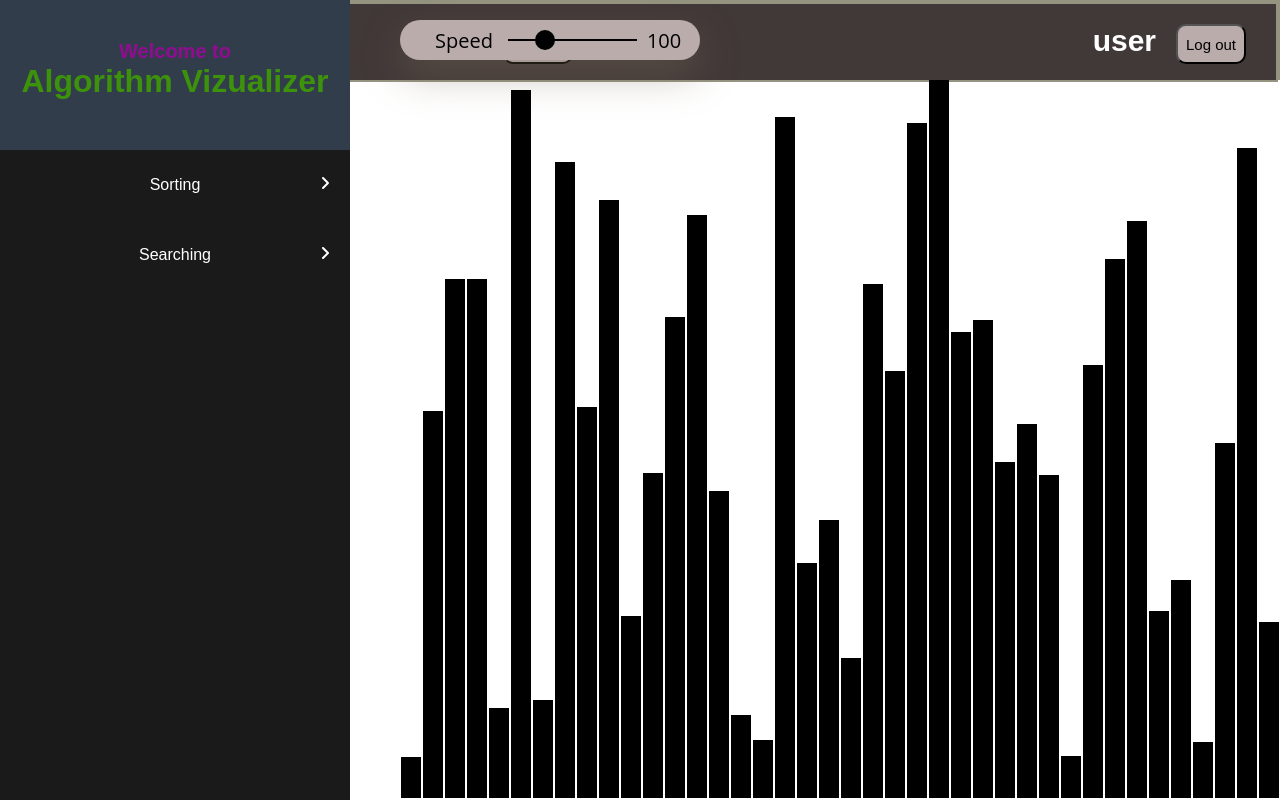
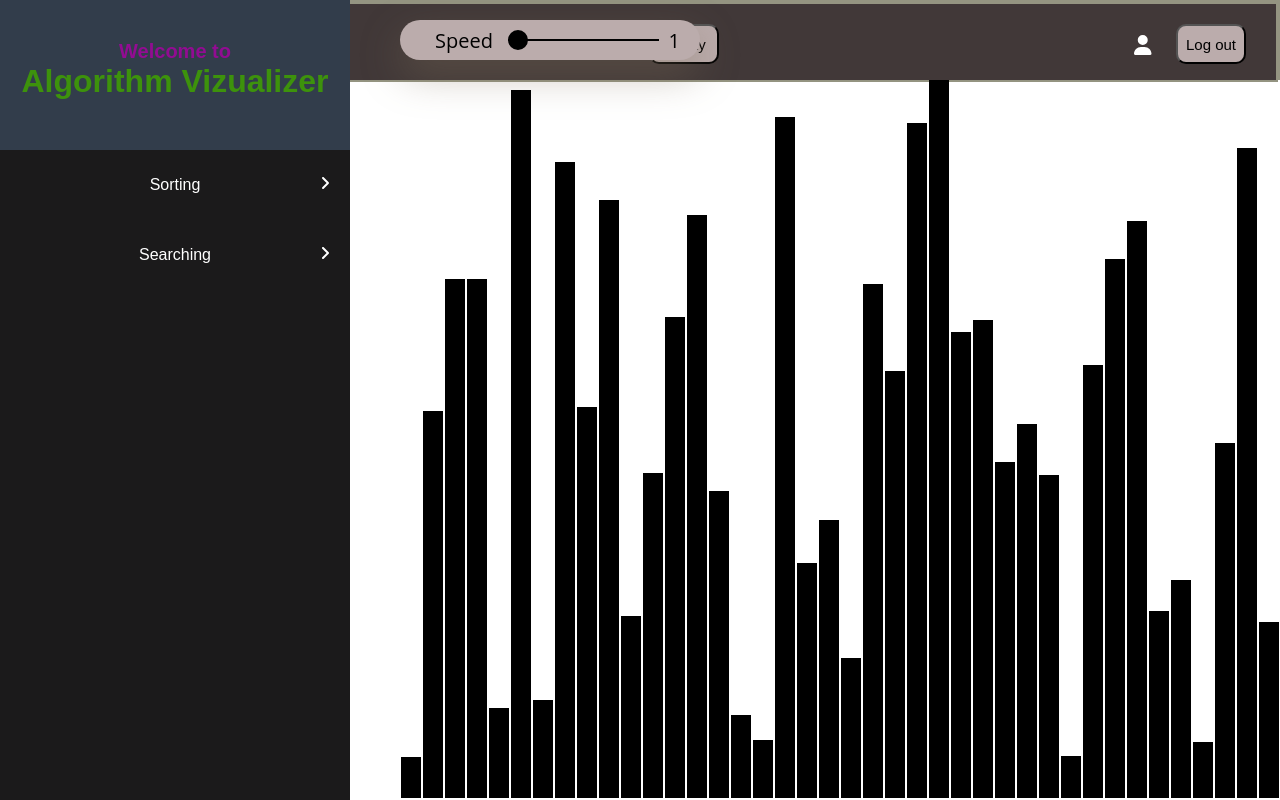
Before and after one commit to DANIGAIN/algorithmVisualizer, a React (Vite) app in the folder client/: page / in a window 1280 px wide. Shown: the top 800 px of the page. Built offline with nearby package versions, Linux system fonts and the light colour scheme; no server answers.

Commit message:
log out done

```diff
--- a/client/src/App.jsx
+++ b/client/src/App.jsx
@@ -8,27 +8,27 @@ import { auth } from './firebase';
 import SortingVisualizer from './components/SortingVisualizer/SortingVisualizer'
 
 function App() {
-   // const [userName , setUserName] = useState('');
-   // useEffect(()=>{
-   //    auth.onAuthStateChanged((user)=>
-   //    {
-   //       if(user)
-   //       {
-   //          setUserName(user.displayName);
-   //       }else
-   //       {
-   //          setUserName('');
-   //       }
-   //    });
+   const [userName , setUserName] = useState('');
+   useEffect(()=>{
+      auth.onAuthStateChanged((user)=>
+      {
+         if(user)
+         {
+            setUserName(user.displayName);
+         }else
+         {
+            setUserName('');
+         }
+      });
 
-   // },[]);
+   },[]);
 
 
    return (
     <div className='App'>
       <BrowserRouter>
       <Routes>
-         <Route path='/' element={<Home />}>Home</Route>
+         <Route path='/' element={<Home name={userName}/>}>Home</Route>
          <Route path='/login' element={<Login/>}>Home</Route>
          <Route path='/signup' element={<Signup/>}>Home</Route>
          <Route path='/sortingVisualizer' element={<SortingVisualizer/>}>
--- a/client/src/components/Home/Header/Header.jsx
+++ b/client/src/components/Home/Header/Header.jsx
@@ -1,9 +1,28 @@
-import React from "react";
+import React, { useState } from "react";
+import { FontAwesomeIcon } from '@fortawesome/react-fontawesome';
+import { faUser } from '@fortawesome/free-solid-svg-icons'
+import { faPlay } from '@fortawesome/free-solid-svg-icons'
+import { auth } from '../../../firebase';
+import { signOut } from "firebase/auth";
+import './style.css';
+import { Link, useNavigate } from "react-router-dom";
 
-import './style.css';
+export function Header(props) {
+    const navigate = useNavigate();
+    const[rangeHandaler, setRangeHandaler]=useState(1);
 
-export function Header() {
 
+    function logOutHandaler(){
+        signOut(auth).then(() => {
+            navigate('/login');
+        }).catch((error) => {
+
+        });
+    }
+
+    function changeHandaler(e){
+        setRangeHandaler((prev)=>e.target.value)
+    }
     return (
         <>
 
@@ -11,15 +30,14 @@ export function Header() {
 
                 <div className="slider">
                     <p id="rangeName">Speed</p>
-                    <input type="range" min="0" max="200"  />
-                        <p id="rangeValue">100</p>
+                    <input type="range" min="1" max="100" value={rangeHandaler} onChange={(e)=>{changeHandaler(e)}}/>
+                        <p id="rangeValue">{rangeHandaler}</p>
                 </div>
 
-                <button className="btn1"><i className="fa-solid fa-play"></i>play</button>
-                <button className="btn1 btn2">Log out</button>
-                <h1>user</h1>
+                <button className="btn1 fbtn"><FontAwesomeIcon icon={faPlay} className="pbtn"/>play</button>
+                <button className="btn1 btn2" onClick={logOutHandaler}>Log out</button>
+                <h1><FontAwesomeIcon icon={faUser} className="ubtn"/>{props.name}</h1>
             </div>
-
 
 
         </>
--- a/client/src/components/Home/Header/style.css
+++ b/client/src/components/Home/Header/style.css
@@ -17,7 +17,10 @@
     background-color:#bbacac;
 
    }
-   .header .btn1 i{
+   .header .fbtn{
+    margin-left: 250px;
+   }
+   .header .fbtn .pbtn{
     margin-right: 5px;
    }
    .header .btn1:hover{
@@ -33,9 +36,13 @@
    .header h1{
       float:right;
       margin: 20px ;
-      font-size: 30px;
+      font-size: 25px;
+      margin-top: 25px;
    }
-
+.header h1 .ubtn{
+    margin-right: 5px;
+    font-size: 20px;
+}
 
     .slider {
     position: absolute;
--- a/client/src/components/Home/Main/Home.jsx
+++ b/client/src/components/Home/Main/Home.jsx
@@ -5,13 +5,13 @@ import './style.css';
 import { useEffect } from 'react';
 import { Header } from '../Header/Header';
 
-export default function Home() {
+export default function Home(props) {
 
 
     return (
         <>
             <div className='header'>
-                <Header/>
+                <Header name={props.name}/>
             </div>
             <div className="main">
                 <SortingVisualizer/>
--- a/client/src/components/Login/Login.jsx
+++ b/client/src/components/Login/Login.jsx
@@ -53,7 +53,7 @@ function Login() {
                     <b className={styles.error}>{errorMsg}</b>
                     <button
                         onClick={handleSubmission}>Login</button>
-                    <p>Alrady have an account ?
+                    <p>Please sign up?
                         <span>
                             <Link to='../signup'>signup</Link>
                         </span>
--- a/client/src/components/Login/login.module.css
+++ b/client/src/components/Login/login.module.css
@@ -22,6 +22,9 @@
     flex-direction: column;
     gap: 30px;
 
+}
+.heading{
+    color: #9900ff;
 }
 .footer{
     display: flex;
@@ -54,9 +57,9 @@
     background-color: #cc80ff;
 
 }
-footer p {
+.footer p {
     font-weight: 700;
-    color: #000;
+    color: #383535;
 
 }
 .footer p span a{
@@ -66,4 +69,5 @@ footer p {
     letter-spacing: 1px;
     font-size: 1rem;
     text-decoration: none ;
+    margin-left: 5px;
 }
--- a/client/src/components/Signup/Signup.jsx
+++ b/client/src/components/Signup/Signup.jsx
@@ -74,8 +74,8 @@ export default function Signup() {
                 <div className={styles.footer}>
                     <b className={styles.error}>{errorMsg}</b>
                     <button onClick={handleSubmission}>Sign Up</button>
-                    <p>Alrady have an account ?
-                        <span>
+                    <p>Alrady have an account?
+                    <span>
                             <Link to='../login'>login</Link>
                         </span>
                     </p>
--- a/client/src/components/Signup/signup.module.css
+++ b/client/src/components/Signup/signup.module.css
@@ -22,6 +22,9 @@
     flex-direction: column;
     gap: 30px;
 
+}
+.heading{
+    color: #9900ff;
 }
 .footer{
     display: flex;
@@ -54,9 +57,11 @@
     background-color: #cc80ff;
 
 }
-footer p {
+.footer p {
     font-weight: 700;
-    color: #000;
+
+    color: #383535;
+
 
 }
 .footer p span a{
@@ -66,4 +71,5 @@ footer p {
     letter-spacing: 1px;
     font-size: 1rem;
     text-decoration: none ;
+    margin-left: 5px;
 }
```
Also changed, not shown: 2 other files (tests, documents, lock files or other folders).
